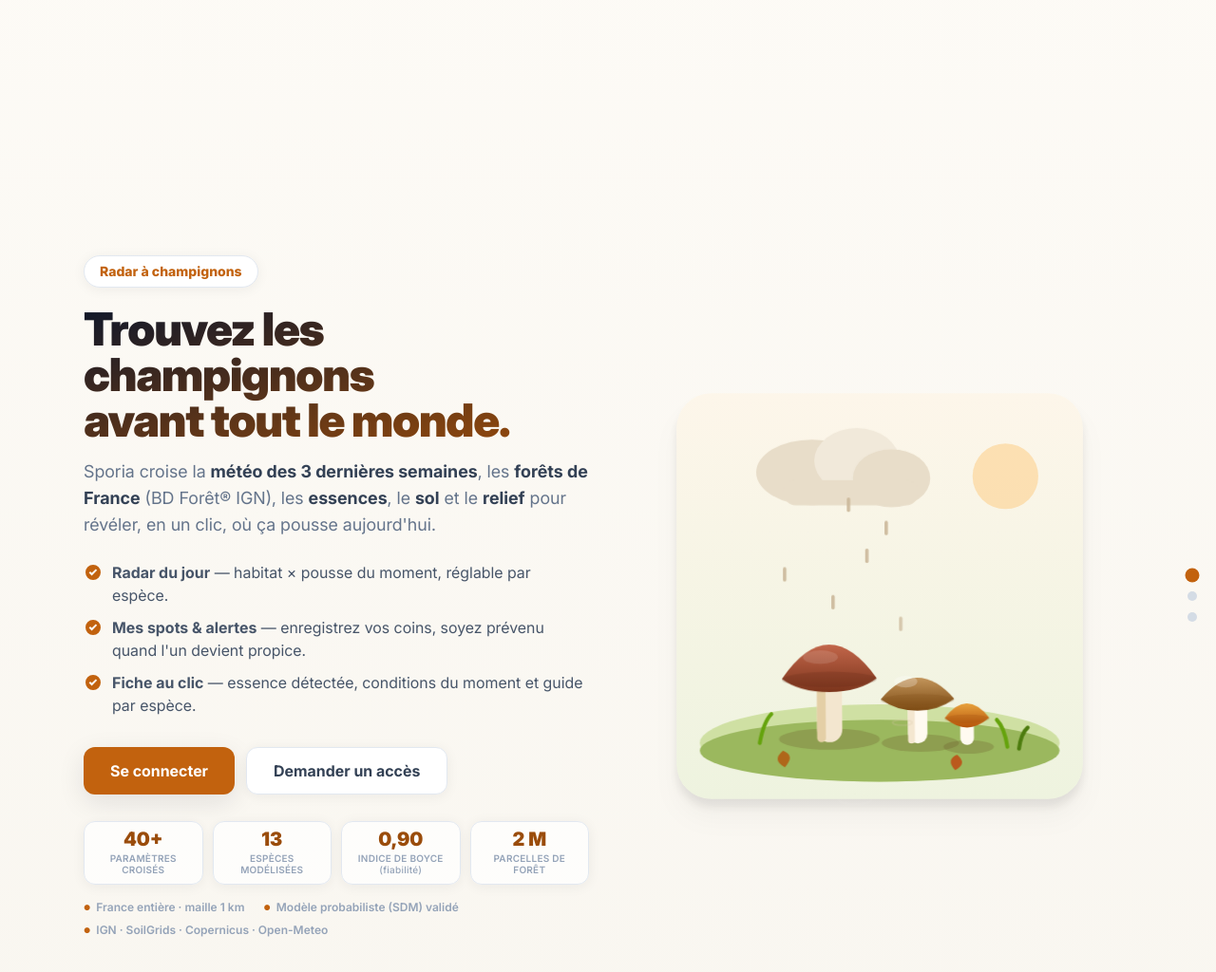
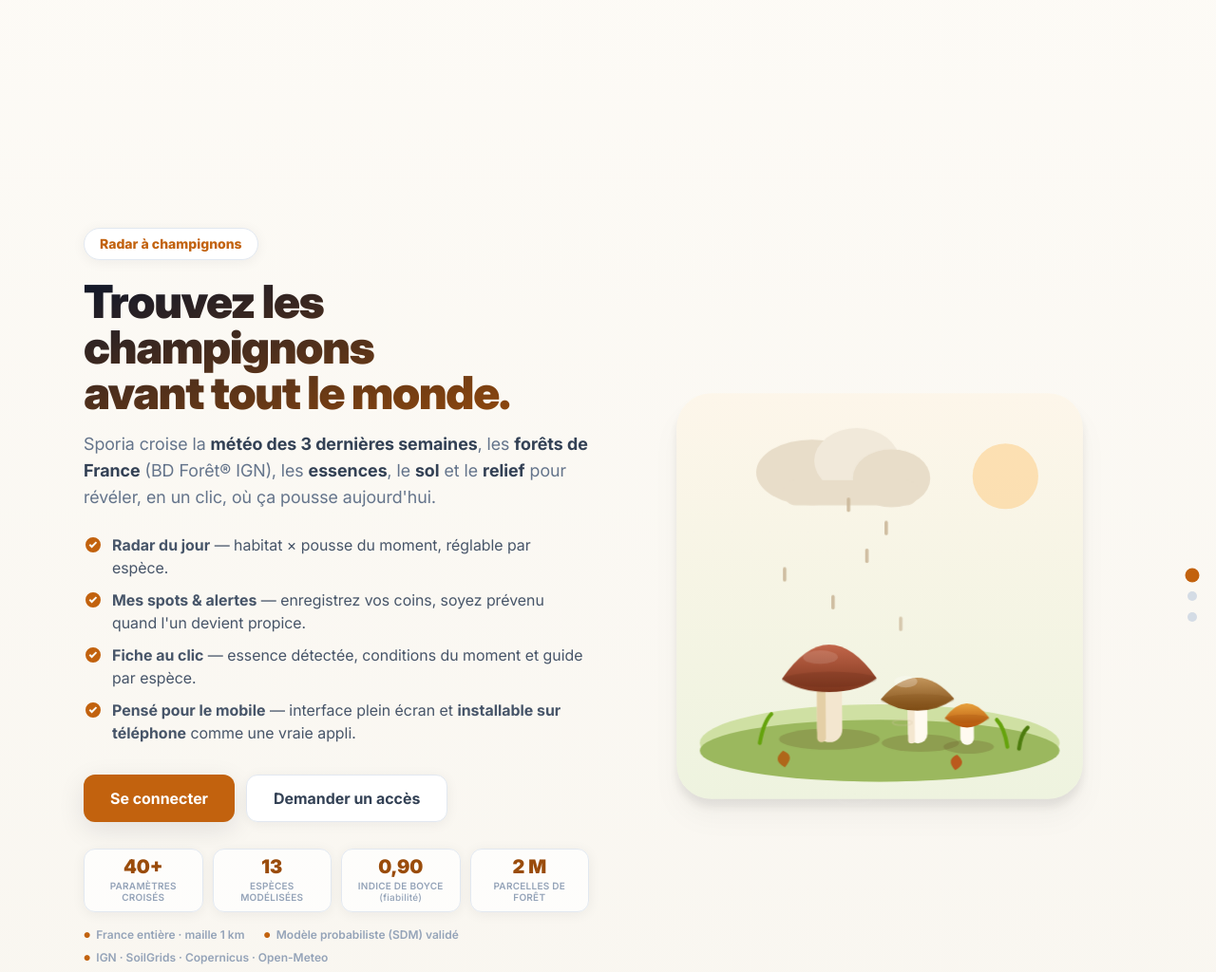
Before and after one commit to zeckros/Sporia, a Python web app: template src/sporia/web/templates/index.html in a window 1280 px wide. Shown: the part 672-1696 px from the top of the page at 95% size. Run offline with Jinja, Linux system fonts and the light colour scheme; the template is opened without the code that fills it, so the values that code supplies are empty.

Commit message:
feat(front): presentation actualisee (PWA installable, abonnement clarifie) + notif email admin des demandes d'acces

```diff
--- a/src/sporia/web/templates/partials/landing.html
+++ b/src/sporia/web/templates/partials/landing.html
@@ -50,6 +50,7 @@
             <li class="flex items-start gap-2.5"><svg class="w-5 h-5 text-brand-500 shrink-0 mt-0.5" viewBox="0 0 20 20" fill="currentColor"><path d="M10 18a8 8 0 100-16 8 8 0 000 16zM8.6 13.4l-3-3 1.4-1.4 1.6 1.6 4.2-4.2 1.4 1.4-5.6 5.6z"/></svg><span class="text-slate-600"><strong>Radar du jour</strong> — habitat × pousse du moment, réglable par espèce.</span></li>
             <li class="flex items-start gap-2.5"><svg class="w-5 h-5 text-brand-500 shrink-0 mt-0.5" viewBox="0 0 20 20" fill="currentColor"><path d="M10 18a8 8 0 100-16 8 8 0 000 16zM8.6 13.4l-3-3 1.4-1.4 1.6 1.6 4.2-4.2 1.4 1.4-5.6 5.6z"/></svg><span class="text-slate-600"><strong>Mes spots &amp; alertes</strong> — enregistrez vos coins, soyez prévenu quand l'un devient propice.</span></li>
             <li class="flex items-start gap-2.5"><svg class="w-5 h-5 text-brand-500 shrink-0 mt-0.5" viewBox="0 0 20 20" fill="currentColor"><path d="M10 18a8 8 0 100-16 8 8 0 000 16zM8.6 13.4l-3-3 1.4-1.4 1.6 1.6 4.2-4.2 1.4 1.4-5.6 5.6z"/></svg><span class="text-slate-600"><strong>Fiche au clic</strong> — essence détectée, conditions du moment et guide par espèce.</span></li>
+            <li class="flex items-start gap-2.5"><svg class="w-5 h-5 text-brand-500 shrink-0 mt-0.5" viewBox="0 0 20 20" fill="currentColor"><path d="M10 18a8 8 0 100-16 8 8 0 000 16zM8.6 13.4l-3-3 1.4-1.4 1.6 1.6 4.2-4.2 1.4 1.4-5.6 5.6z"/></svg><span class="text-slate-600"><strong>Pensé pour le mobile</strong> — interface plein écran et <strong>installable sur téléphone</strong> comme une vraie appli.</span></li>
           </ul>
 
           <div class="mt-8 flex flex-wrap gap-3">
@@ -319,11 +320,13 @@
       <div class="max-w-xl mx-auto w-full px-5 sm:px-6 py-14 sm:py-16">
         <h2 class="text-3xl sm:text-4xl font-black tracking-tight text-slate-900">Créer un compte</h2>
         <p class="mt-3 text-slate-500 leading-relaxed">
-          Inscrivez-vous en quelques secondes pour accéder à la carte.
+          Inscrivez-vous en quelques secondes, puis activez votre abonnement pour accéder à la carte.
         </p>
         <p class="mt-2 text-sm text-slate-500">
-          Accès complet à la carte et aux prévisions quotidiennes —
-          <span class="font-bold text-brand-600" data-price-label>15 €/an</span>.
+          Un seul forfait, tout compris —
+          <span class="font-bold text-brand-600" data-price-label>15 €/an</span> :
+          radar quotidien sur la France entière, spots &amp; alertes, guide par espèce, et
+          l'appli installable sur mobile. Résiliable à tout moment.
         </p>
 
         <form id="register-form" class="mt-6 bg-white rounded-2xl shadow-card border border-slate-200 p-5 sm:p-6 space-y-4">
@@ -349,7 +352,7 @@
           <p id="reg-msg" class="hidden text-sm font-semibold"></p>
         </form>
 
-        <p class="mt-8 text-xs uppercase tracking-wide text-slate-400 text-center">ou demander un accès sur invitation</p>
+        <p class="mt-8 text-xs uppercase tracking-wide text-slate-400 text-center">une question ou une demande particulière ? écrivez-nous</p>
 
         <form id="access-form" class="mt-4 bg-white rounded-2xl shadow-card border border-slate-200 p-5 sm:p-6 space-y-4">
           <!-- Honeypot anti-bot : doit rester vide (masqué aux humains) -->
```
Also changed, not shown: src/sporia/web/app.py (+19 -0 lines).
